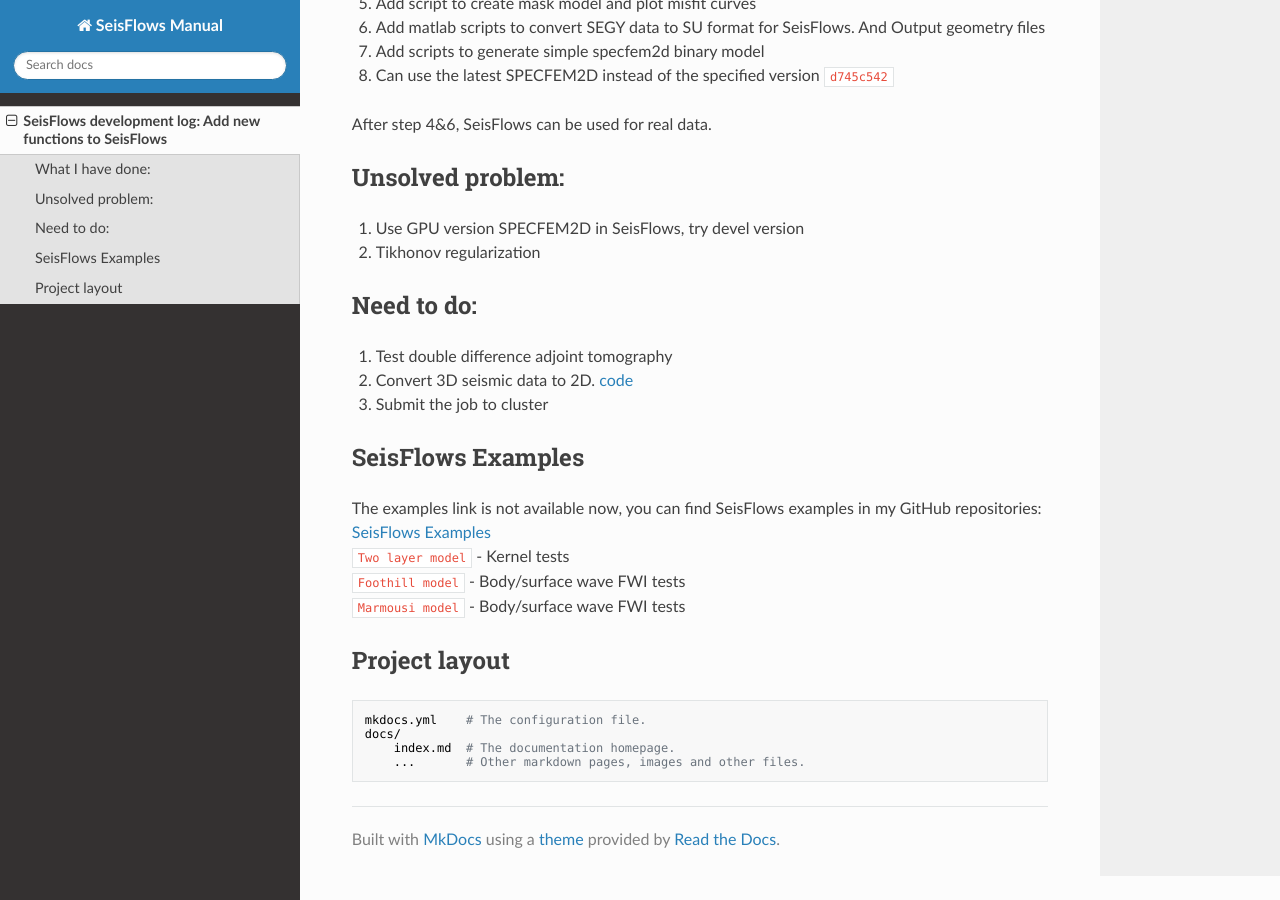
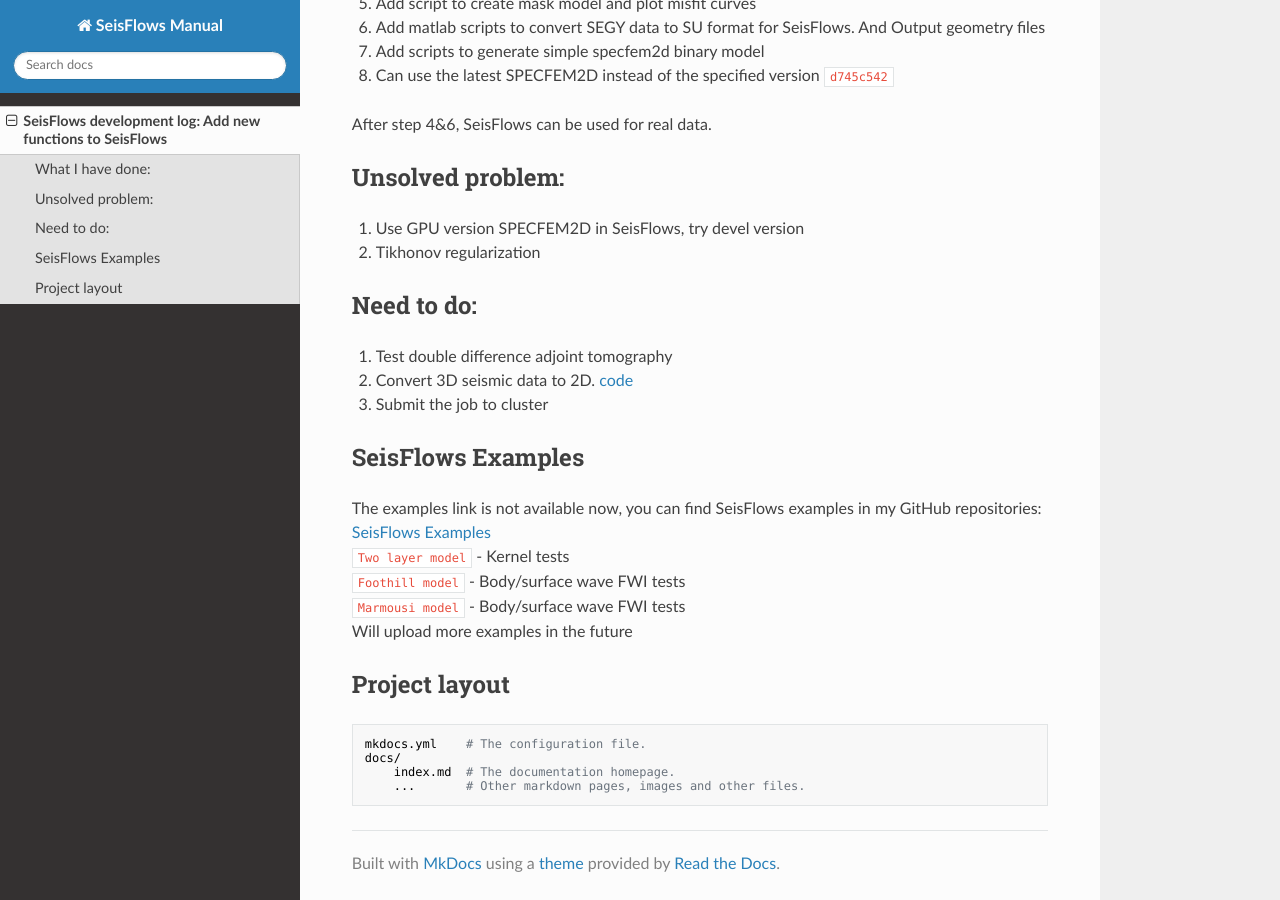
Before and after one commit to Jiangwb/SeisFlows-manual, an MkDocs documentation site: the page built from docs/index.md, in a window 1280 px wide and 900 px high, scrolled down 697 px. Built offline with MkDocs 1.6.1, drawn with Linux system fonts in a browser that asks for light colours; nearby versions of some CDN libraries.

Commit message:
update manual

```diff
--- a/docs/index.md
+++ b/docs/index.md
@@ -39,6 +39,7 @@ The examples link is not available now, you can find SeisFlows examples in my Gi
 `Two layer model` - Kernel tests
 `Foothill model`  - Body/surface wave FWI tests
 `Marmousi model`  - Body/surface wave FWI tests
+Will upload more examples in the future
 
 ## Project layout
 
```
Also changed, not shown: site/index.html, site/search/search_index.json, 1 other file.
